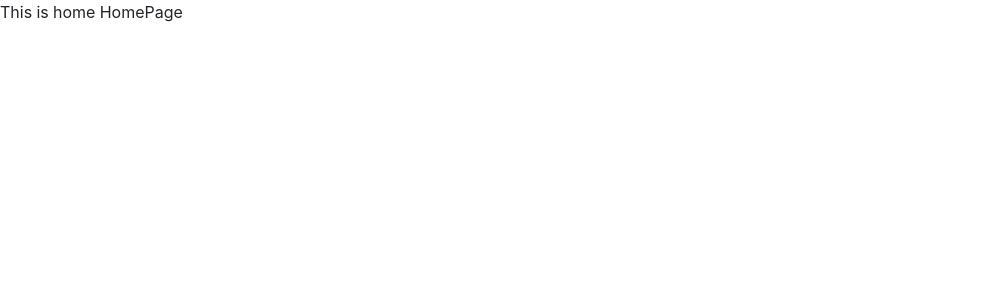
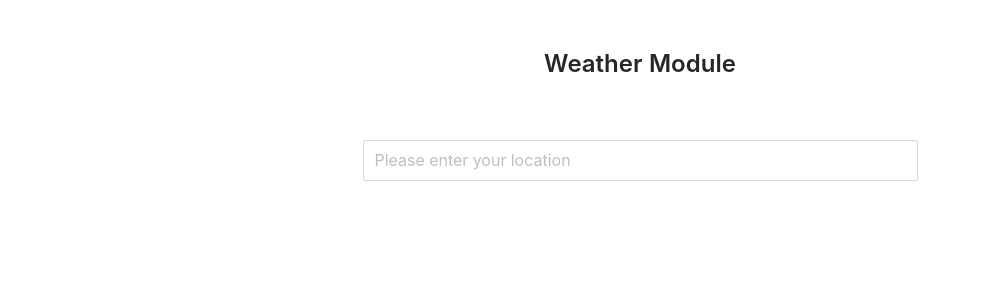
Before and after one commit to anhnt2989/assignment-test, a React (Create React App) app: page / in a window 1280 px wide. Shown: the top 300 px of the page, without its empty margins (0-981 px from the left). Built offline with nearby package versions, Linux system fonts and the light colour scheme.

Commit message:
[Weather Widget] - Initialized

```diff
--- /dev/null
+++ b/src/components/WeatherWidget/Wrapper.ts
@@ -0,0 +1,23 @@
+import styled from 'styled-components'
+
+const Wrapper = styled.div`
+  border: 1px solid rgba(150, 150, 150, 0.3);
+  box-shadow: 0px 2px 2px rgba(0, 0, 0, 0.25);
+  border-radius: 4px;
+  .w-widget__info-block {
+    padding: 20px 20px 0 20px;
+    .w-widget__info-block__title {
+      margin-bottom: 0;
+      margin-block-end: 0;
+      color: #333333;         // used to use ThemeProvider of styled-components to use color code as variables
+    }
+    .w-widget__info-block__info {
+      font-size: 14px;
+      span {
+        color: #666666;         // used to use ThemeProvider of styled-components to use color code as variables
+      }
+    }
+  }
+`
+
+export default Wrapper
--- /dev/null
+++ b/src/components/WeatherWidget/index.tsx
@@ -0,0 +1,42 @@
+import React from 'react'
+import { Container } from 'reactstrap'
+import Row from 'antd/lib/row'
+import Col from 'antd/lib/col'
+import Typography from 'antd/lib/typography'
+// import dayjs from 'dayjs'
+
+import { WeatherWidgetProps } from 'models/components'
+import Wrapper from './Wrapper'
+
+const { Title, Text } = Typography
+
+function WeatherWidget(props: WeatherWidgetProps) {
+  const {
+    location,
+    date,
+    weatherStatus,
+    weatherOverall,
+    weatherInfo,
+    forecast
+  } = props
+  return (
+    <Wrapper>
+      <Container fluid>
+        <div className="w-widget__info-block">
+          <Row>
+            <Col xs={24}>
+              <Title level={4} className="w-widget__info-block__title" >{location && location}</Title>
+              <div className="w-widget__info-block__info">
+                <Text>{date && date}</Text>
+                <Text className="mx-2">•</Text>
+                <Text>{weatherStatus && weatherStatus}</Text>
+              </div>
+            </Col>
+          </Row>
+        </div>
+      </Container>
+    </Wrapper>
+  )
+}
+
+export default WeatherWidget
--- a/src/containers/HomePage/HomePageWrapper.ts
+++ b/src/containers/HomePage/HomePageWrapper.ts
@@ -1,5 +1,7 @@
 import styled from 'styled-components'
 
-const Wrapper = styled.div``
+const Wrapper = styled.div`
+  padding: 3rem 0;
+`
 
 export default Wrapper
--- a/src/containers/HomePage/index.tsx
+++ b/src/containers/HomePage/index.tsx
@@ -1,10 +1,132 @@
 import React from 'react'
+import { Container } from 'reactstrap'
+import { Row, Col, Typography } from 'antd'
+import { isEmpty, map } from 'lodash'
+import dayjs from 'dayjs'
+
+import LocationInput from 'components/LocationInput'
+import WeatherWidget from 'components/WeatherWidget'
+
+import { CFWeatherAPIParams } from 'models'
+import {
+  getCoordinatesFromLocationName,
+  getCFWeather
+} from 'services'
 
 import Wrapper from './HomePageWrapper'
 
+const { Title } = Typography
+
+var customParseFormat = require('dayjs/plugin/customParseFormat')
+dayjs.extend(customParseFormat)
+
 function HomePage() {
+  const [currentLocation, setCurrentLocation] = React.useState(null)
+  const [locationParam, setLocationParam] = React.useState({q: ''})
+  // const [units, setUnits] = React.useState('celcius')
+  const [weatherData, setWeatherData] = React.useState(null)
+  const [weatherOverall, setWeatherOverall] = React.useState(null)
+  const [weatherInfo, setWeatherInfo] = React.useState(null)
+  const [weatherStatus, setWeatherStatus] = React.useState('Unknown')
+  const [forecast, setForecast] = React.useState([])
+
+  var days = ['Sunday','Monday','Tuesday','Wednesday','Thursday','Friday','Saturday'];
+
+  React.useEffect(() => {
+    if (currentLocation) {
+      // const { lat, lon } = currentLocation
+      getForecastWeather({lat: currentLocation.lat, lon: currentLocation.lon})
+    }
+  }, [currentLocation])
+
+  const onLocationChange = (event: any) => {
+    let coordinateParams = {
+      q: event.target.value,
+    }
+    setLocationParam(coordinateParams)
+  }
+
+  const getLocationCoors = async (event: any) => {
+    try {
+      const response = await getCoordinatesFromLocationName(locationParam)
+      if (response && !isEmpty(response)) {
+        setCurrentLocation(response[0])
+      }
+    } catch(error) {
+
+    }
+  }
+
+  const getForecastWeather = async (requestParams: CFWeatherAPIParams) => {
+    try {
+      const response = await getCFWeather(requestParams)
+      if (response && !isEmpty(response)) {
+        console.log(response)
+        const status = response?.current?.weather[0]?.main ?? 'Unknown'
+        const overall = map(response, el => {
+          // return {
+          //   icon: el.current.weather[0].icon,
+          //   temperature: ,
+          // }
+          console.log(el)
+        })
+        setWeatherData(response)
+        setWeatherStatus(status)
+      }
+    } catch(error) {
+
+    }
+  }
+
+  const formatAMPM = (hour: number) => {
+    var hours = hour
+    var ampm = hours >= 12 ? 'PM' : 'AM'
+    hours = hours % 12
+    hours = hours ? hours : 12 // the hour '0' should be '12'
+    var strTime = hours + ampm
+    return strTime;
+  }
+
+
   return (
-    <Wrapper>This is home HomePage</Wrapper>
+    <Wrapper>
+      <Container>
+        <Row>
+          <Col xs={24}>
+            <Title level={3} className="text-center">Weather Module</Title>
+          </Col>
+        </Row>
+        <Row className="mt-5">
+          <Col xs={24} md={3} lg={6} />
+          <Col xs={24} md={18} lg={12}>
+            <LocationInput
+              placeholder="Please enter your location"
+              size="large"
+              allowClear
+              onChange={onLocationChange}
+              onPressEnter={getLocationCoors}
+            />
+          </Col>
+          <Col xs={24} md={3} lg={6} />
+        </Row>
+        {!!weatherData &&
+          <Row className="mt-3">
+            <Col xs={24} md={3} lg={6} />
+            <Col xs={24} md={18} lg={12}>
+              <WeatherWidget
+                location={`${currentLocation?.name}, ${currentLocation?.country}`}
+                date={`${days[new Date().getDay()]} ${formatAMPM(new Date().getHours())}`}
+                weatherStatus={weatherStatus}
+                weatherOverall={weatherOverall}
+                weatherInfo={weatherInfo}
+                forecast={forecast}
+              />
+            </Col>
+            <Col xs={24} md={3} lg={6} />
+          </Row>
+        }
+      </Container>
+    </Wrapper>
   )
 }
 
--- /dev/null
+++ b/src/models/components/index.ts
@@ -0,0 +1,26 @@
+export interface WeatherWidgetProps {
+  location: string
+  date: string
+  weatherStatus: string
+  weatherOverall: {
+    icon: string
+    temperature: number
+    // metric: 'celcius' | 'farenheit'
+  }
+  weatherInfo: {
+    humidity: number
+    windStatus: {
+      windSpeed: number
+      windDirection: string
+    }
+    airQuantity: string
+  }
+  forecast: Array<Forecast>
+}
+
+interface Forecast {
+  weekDay: string
+  icon: string
+  maxTemperature: number
+  minTemperature: number
+}
--- a/src/services/index.ts
+++ b/src/services/index.ts
@@ -24,7 +24,7 @@ export async function getCoordinatesFromLocationName(requestParams: CoordinateAP
   }
 }
 
-export async function getCFHWeather(requestParams: CFWeatherAPIParams): Promise<CFWeatherResponse> {
+export async function getCFWeather(requestParams: CFWeatherAPIParams): Promise<CFWeatherResponse> {
   try {
     const response: CFWeatherResponse = await axios().get(Utils.buildUrlWithParams(Endpoints.GET_CF_WEATHER, {...requestParams, appId: API_KEY}))
     return response
```
Also changed, not shown: src/models/containers/index.ts (deleted).
